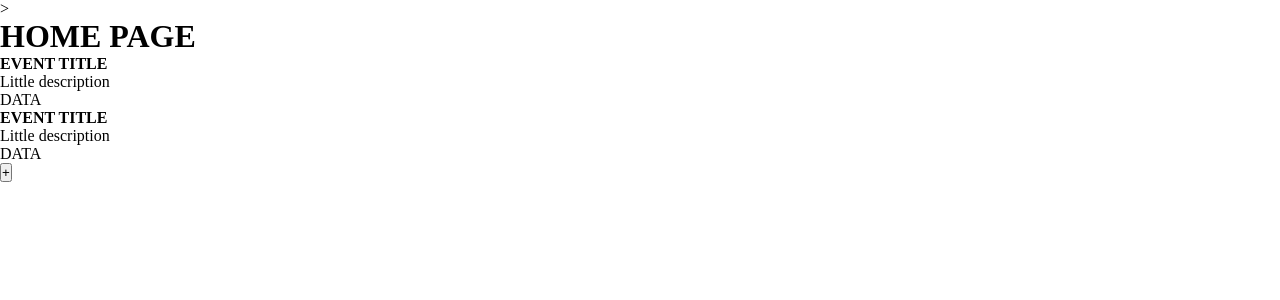
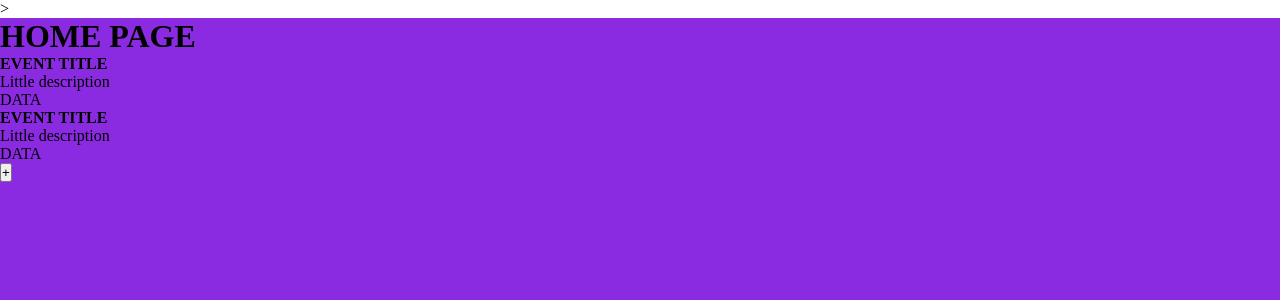
Before and after one commit to GustavoMont/tokevents, a React (Create React App) app in the folder client/: page /home in a window 1280 px wide. Shown: the top 300 px of the page. Built offline with nearby package versions, Linux system fonts and the light colour scheme.

Commit message:
:tada: create Home style

```diff
--- a/client/src/pages/Home.js
+++ b/client/src/pages/Home.js
@@ -1,16 +1,16 @@
 import React from "react";
 import Add from "../Components/Add";
 import Board from "../Components/Board";
-
+import '../styles/Home.css'
 
 export default function Home(){
 
 
     return (
-        <>
+        <main id="home">
             <h1>HOME PAGE</h1>
             <Board />
             <Add />
-        </>
+        </main>
     )
 }
--- /dev/null
+++ b/client/src/styles/Home.css
@@ -0,0 +1,6 @@
+main#home{
+    /* max-width: 100vw; */
+    min-height: 100vh;
+    background-color: blueviolet;
+    position: relative;
+}
```
